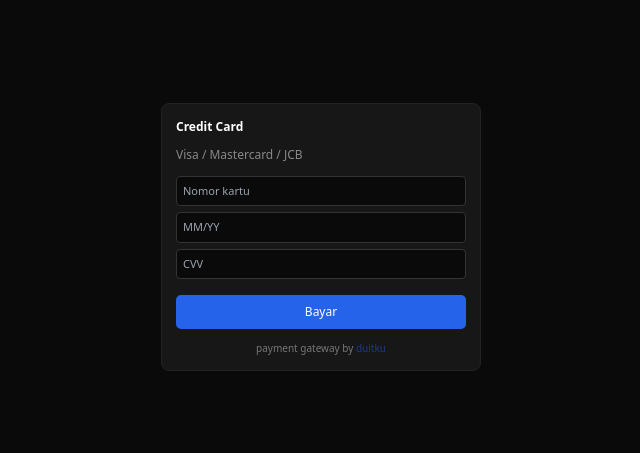
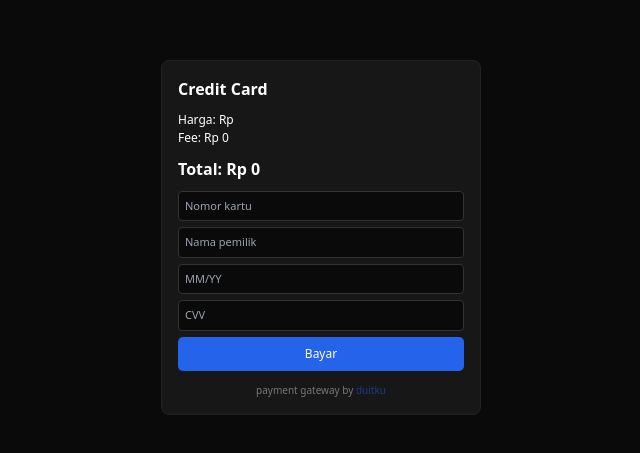
Before and after one commit to akaanakbaik/startup-tes, a React (Vite) app: page /cc in a window 1280 px wide. Shown: the part 163-616 px from the top of the page, without its empty margins (319-959 px from the left). Built offline with nearby package versions, Linux system fonts and the light colour scheme.

Commit message:
Update creditcard.jsx

```diff
--- a/src/page/creditcard.jsx
+++ b/src/page/creditcard.jsx
@@ -1,51 +1,61 @@
+import { useState } from "react"
+
 export default function CreditCard(){
 
+  const data = JSON.parse(localStorage.getItem("checkout")||"{}")
+  const fee = Math.round(data.price * 0.03) || 0
+  const total = (data.price||0) + fee
+
+  const [form,setForm]=useState({
+    number:"",
+    name:"",
+    exp:"",
+    cvv:""
+  })
+
+  function change(e){
+    setForm({...form,[e.target.name]:e.target.value})
+  }
+
+  function pay(){
+    if(!form.number || !form.name || !form.exp || !form.cvv){
+      alert("Lengkapi data kartu")
+      return
+    }
+    fetch("/api/creditcard",{
+      method:"POST",
+      headers:{ "Content-Type":"application/json" },
+      body:JSON.stringify({ total })
+    }).then(()=>alert("Simulasi pembayaran berhasil"))
+  }
+
   return (
-    <div style={{background:"#0a0a0a",minHeight:"100vh",display:"flex",justifyContent:"center",alignItems:"center",padding:"16px"}}>
+    <div style={{background:"#0a0a0a",minHeight:"100vh",display:"flex",justifyContent:"center",alignItems:"center"}}>
 
-      <div style={{
-        width:"100%",
-        maxWidth:"320px",
-        background:"#171717",
-        border:"1px solid #222",
-        borderRadius:"8px",
-        padding:"14px",
-        fontSize:"12px"
-      }}>
+      <div style={{width:"320px",background:"#171717",padding:"16px",borderRadius:"8px",border:"1px solid #222"}}>
 
-        <div style={{marginBottom:"10px",fontWeight:"600"}}>
-          Credit Card
-        </div>
+        <div style={{fontWeight:"700",marginBottom:"10px"}}>Credit Card</div>
 
-        <div style={{color:"#888",marginBottom:"12px"}}>
-          Visa / Mastercard / JCB
-        </div>
+        <div style={{fontSize:"12px"}}>Harga: Rp {data.price}</div>
+        <div style={{fontSize:"12px"}}>Fee: Rp {fee}</div>
 
-        <input placeholder="Nomor kartu" style={input}/>
-        <input placeholder="MM/YY" style={input}/>
-        <input placeholder="CVV" style={input}/>
+        <div style={{fontWeight:"700",margin:"10px 0"}}>Total: Rp {total}</div>
 
-        <button style={{
-          width:"100%",
-          padding:"8px",
-          background:"#2563eb",
-          border:"none",
-          borderRadius:"5px",
-          color:"#fff",
-          marginTop:"10px",
-          fontSize:"12px"
-        }}>
+        <input name="number" onChange={change} placeholder="Nomor kartu" style={input}/>
+        <input name="name" onChange={change} placeholder="Nama pemilik" style={input}/>
+        <input name="exp" onChange={change} placeholder="MM/YY" style={input}/>
+        <input name="cvv" onChange={change} placeholder="CVV" style={input}/>
+
+        <button onClick={pay} style={btn}>
           Bayar
         </button>
 
         <div style={{marginTop:"12px",textAlign:"center",fontSize:"10px",color:"#777"}}>
-          payment gateway by{" "}
-          <a href="https://duitku.com" target="_blank" style={{color:"#1e3a8a"}}>
-            duitku
-          </a>
+          payment gateway by <a href="https://duitku.com" target="_blank" style={{color:"#1e3a8a"}}>duitku</a>
         </div>
 
       </div>
+
     </div>
   )
 }
@@ -60,3 +70,13 @@ const input={
   color:"#fff",
   fontSize:"11px"
 }
+
+const btn={
+  width:"100%",
+  padding:"8px",
+  background:"#2563eb",
+  border:"none",
+  borderRadius:"5px",
+  color:"#fff",
+  fontSize:"12px"
+}
```
